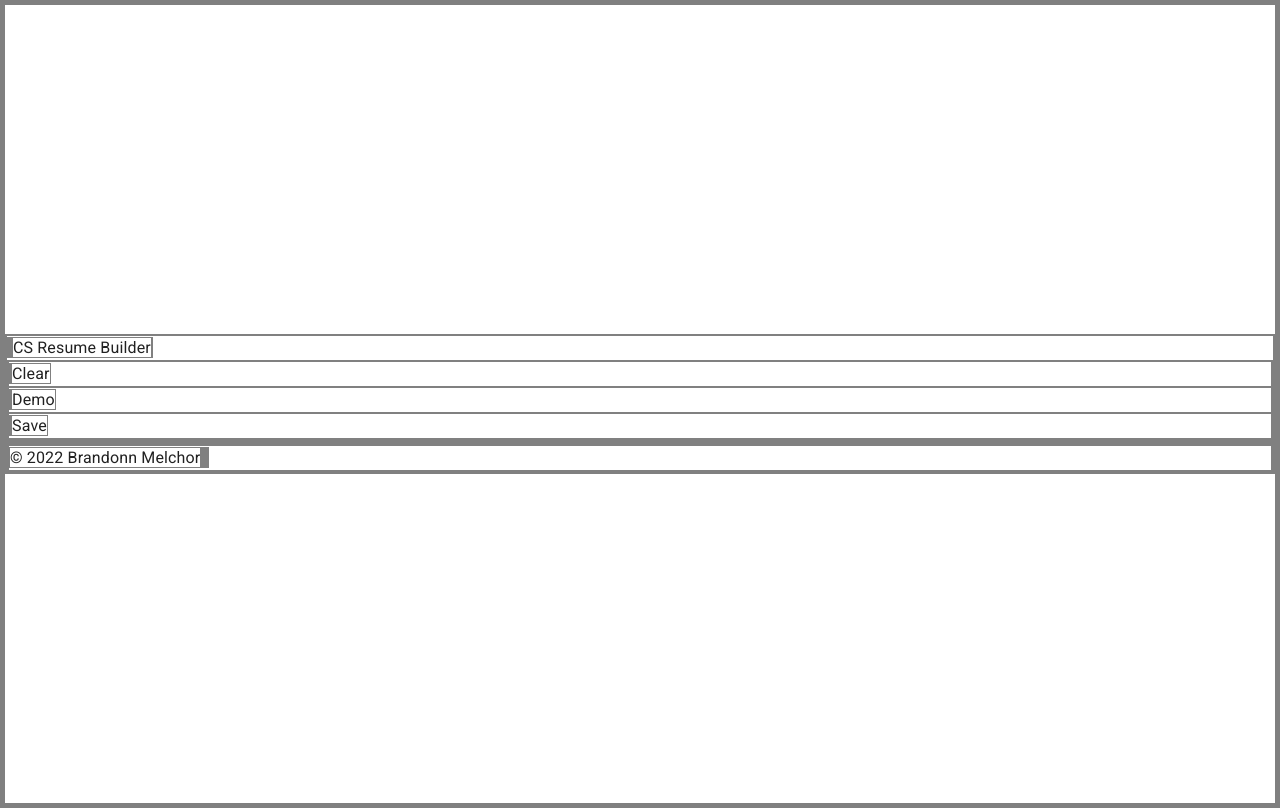
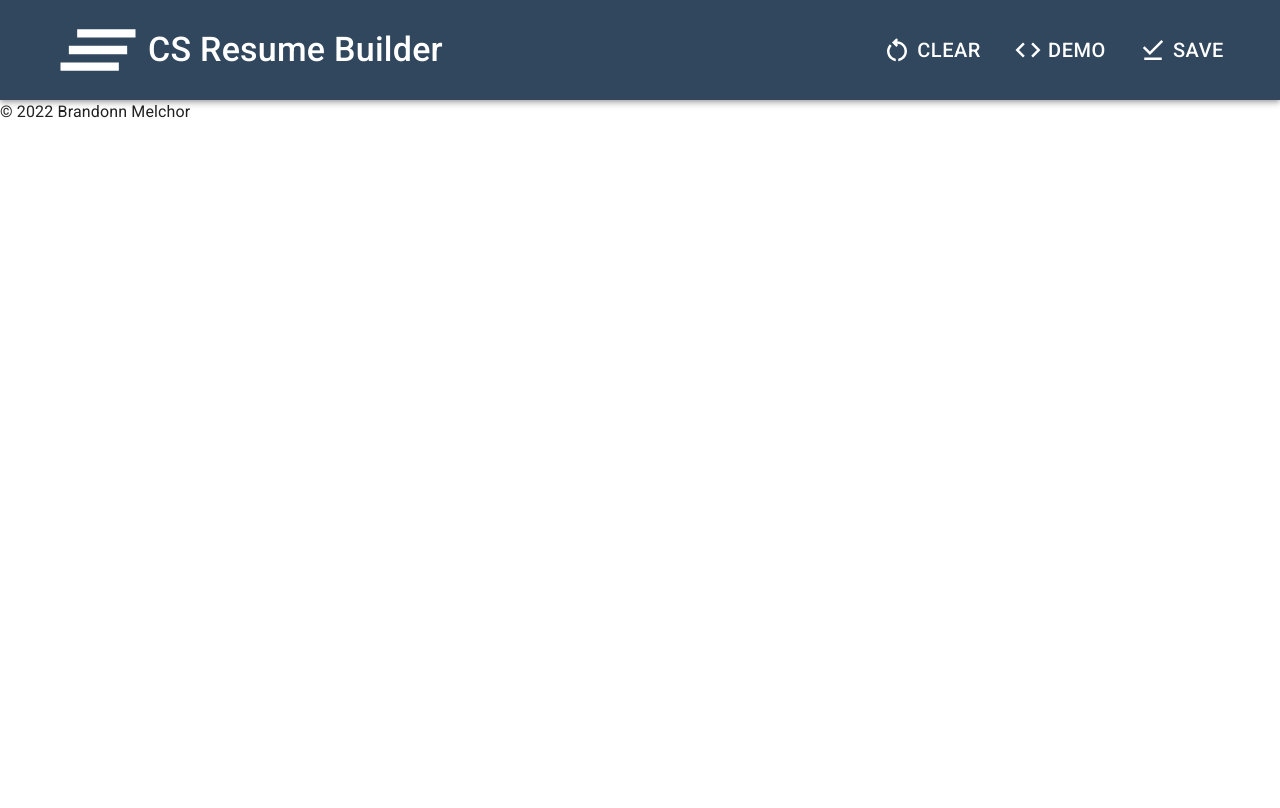
Before and after one commit to brandonnmelchor/resume-builder, a React (Create React App) app: page / in a window 1280 px wide. Built offline with nearby package versions, Linux system fonts and the light colour scheme.

Commit message:
add mui styles to nav

```diff
--- a/src/App.js
+++ b/src/App.js
@@ -1,18 +1,18 @@
 import React from "react";
-import AppBar from "./components/AppBar";
+import Nav from "./components/Nav";
 import Form from "./components/Form";
 import Resume from "./components/Resume";
 import Footer from "./components/Footer";
 import { newResume, demoResume, educationEntry, experienceEntry, projectEntry, entryDetails, newEntryMode } from "./components/state";
 
 import Box from "@mui/material/Box";
+import Stack from "@mui/material/Stack";
 import { createTheme, ThemeProvider } from "@mui/material/styles";
-import { blueGrey } from "@mui/material/colors";
 
 const theme = createTheme({
   palette: {
     primary: {
-      main: blueGrey[500],
+      main: "#30475e",
     },
   },
 });
@@ -195,9 +195,9 @@ export default class App extends React.Component {
     };
 
     return (
-      <Box id="app">
+      <Stack direction="column" justifyContent="center" alignItems="stretch">
         <ThemeProvider theme={theme}>
-          <AppBar resume={resume} printRef={printRef} handleChange={handleChange} />
+          <Nav resume={resume} printRef={printRef} handleChange={handleChange} />
           {/* <div className="container-lg px-4 py-5">
           <div className="row justify-content-center align-items-start gap-4">
             <Form resume={resume} entryMode={entryMode} handleChange={handleChange} />
@@ -206,7 +206,7 @@ export default class App extends React.Component {
         </div> */}
           <Footer />
         </ThemeProvider>
-      </Box>
+      </Stack>
     );
   }
 }
--- a/src/components/AppBar.js
+++ /dev/null
@@ -1,46 +0,0 @@
-import React from "react";
-import ReactToPrint, { PrintContextConsumer } from "react-to-print";
-
-export default class AppBar extends React.Component {
-  render() {
-    const { firstName, lastName } = this.props.resume.personal;
-    const printRef = this.props.printRef;
-    const { clearResume, resetDemo } = this.props.handleChange;
-
-    return (
-      <nav className="navbar navbar-expand-lg navbar-dark bg-dark mb-auto">
-        <div className="container-lg">
-          <a className="navbar-brand" role="button">
-            <span className="fs-1 fw-bold">
-              <i className="bi bi-file-code"></i>
-            </span>
-            <span className="fs-2 fw-bold"> CS Resume Builder</span>
-          </a>
-          <ul className="navbar-nav d-flex justify-content-between">
-            <div className="nav-item fs-5 text-white user-select-none me-3" onClick={clearResume} style={{ cursor: "pointer" }}>
-              <span className="nav-link">
-                <i className="bi bi-file-break"></i> Clear
-              </span>
-            </div>
-            <div className="nav-item fs-5 text-white user-select-none me-3" onClick={resetDemo} style={{ cursor: "pointer" }}>
-              <span className="nav-link">
-                <i className="bi bi-file-person"></i> Demo
-              </span>
-            </div>
-            <ReactToPrint content={() => printRef} documentTitle={`${firstName}${lastName}_Resume`}>
-              <PrintContextConsumer>
-                {({ handlePrint }) => (
-                  <div className="nav-item fs-5 text-white user-select-none" onClick={handlePrint} style={{ cursor: "pointer" }}>
-                    <span className="nav-link">
-                      <i className="bi bi-download"></i> Save
-                    </span>
-                  </div>
-                )}
-              </PrintContextConsumer>
-            </ReactToPrint>
-          </ul>
-        </div>
-      </nav>
-    );
-  }
-}
--- /dev/null
+++ b/src/components/Nav.js
@@ -0,0 +1,103 @@
+import React from "react";
+import ReactToPrint, { PrintContextConsumer } from "react-to-print";
+
+import Box from "@mui/material/Box";
+import Container from "@mui/material/Container";
+import Stack from "@mui/material/Stack";
+import AppBar from "@mui/material/AppBar";
+import Toolbar from "@mui/material/Toolbar";
+import Typography from "@mui/material/Typography";
+import Button from "@mui/material/Button";
+import ClearAllOutlinedIcon from "@mui/icons-material/ClearAllOutlined";
+import RestartAltOutlinedIcon from "@mui/icons-material/RestartAltOutlined";
+import CodeOutlinedIcon from "@mui/icons-material/CodeOutlined";
+import FileDownloadDoneOutlinedIcon from "@mui/icons-material/FileDownloadDoneOutlined";
+
+class AppBarA extends React.Component {
+  render() {
+    const { firstName, lastName } = this.props.resume.personal;
+    const printRef = this.props.printRef;
+    const { clearResume, resetDemo } = this.props.handleChange;
+
+    return (
+      <nav className="navbar navbar-expand-lg navbar-dark bg-dark mb-auto">
+        <div className="container-lg">
+          <a className="navbar-brand" role="button">
+            <span className="fs-1 fw-bold">
+              <i className="bi bi-file-code"></i>
+            </span>
+            <span className="fs-2 fw-bold"> CS Resume Builder</span>
+          </a>
+          <ul className="navbar-nav d-flex justify-content-between">
+            <div className="nav-item fs-5 text-white user-select-none me-3" onClick={clearResume} style={{ cursor: "pointer" }}>
+              <span className="nav-link">
+                <i className="bi bi-file-break"></i> Clear
+              </span>
+            </div>
+            <div className="nav-item fs-5 text-white user-select-none me-3" onClick={resetDemo} style={{ cursor: "pointer" }}>
+              <span className="nav-link">
+                <i className="bi bi-file-person"></i> Demo
+              </span>
+            </div>
+            <ReactToPrint content={() => printRef} documentTitle={`${firstName}${lastName}_Resume`}>
+              <PrintContextConsumer>
+                {({ handlePrint }) => (
+                  <div className="nav-item fs-5 text-white user-select-none" onClick={handlePrint} style={{ cursor: "pointer" }}>
+                    <span className="nav-link">
+                      <i className="bi bi-download"></i> Save
+                    </span>
+                  </div>
+                )}
+              </PrintContextConsumer>
+            </ReactToPrint>
+          </ul>
+        </div>
+      </nav>
+    );
+  }
+}
+
+export default class Nav extends React.Component {
+  render() {
+    const { firstName, lastName } = this.props.resume.personal;
+    const printRef = this.props.printRef;
+    const { clearResume, resetDemo } = this.props.handleChange;
+
+    return (
+      <Box mb={"auto"}>
+        <AppBar position="static">
+          <Container maxWidth="xl">
+            <Toolbar sx={{ display: "flex", justifyContent: "space-between" }}>
+              <Stack direction="row" justifyContent="center" alignItems="center">
+                <ClearAllOutlinedIcon sx={{ fontSize: "100px" }} />
+                <Typography variant="h4" sx={{ fontWeight: "500" }} component="h1">
+                  CS Resume Builder
+                </Typography>
+              </Stack>
+              <Stack direction="row" justifyContent="center" alignItems="center">
+                <Box mr={2}>
+                  <Button color="inherit" sx={{ fontSize: "20px" }}>
+                    <RestartAltOutlinedIcon sx={{ fontSize: "30px", marginRight: "5px" }} />
+                    Clear
+                  </Button>
+                </Box>
+                <Box mr={2}>
+                  <Button color="inherit" sx={{ fontSize: "20px" }}>
+                    <CodeOutlinedIcon sx={{ fontSize: "30px", marginRight: "5px" }} />
+                    Demo
+                  </Button>
+                </Box>
+                <Box>
+                  <Button color="inherit" sx={{ fontSize: "20px" }}>
+                    <FileDownloadDoneOutlinedIcon sx={{ fontSize: "30px", marginRight: "5px" }} />
+                    Save
+                  </Button>
+                </Box>
+              </Stack>
+            </Toolbar>
+          </Container>
+        </AppBar>
+      </Box>
+    );
+  }
+}
--- a/src/styles/styles.css
+++ b/src/styles/styles.css
@@ -3,12 +3,5 @@
   margin: 0;
   padding: 0;
   font-family: "Roboto";
-  border: 1px solid gray;
+  /* border: 1px solid black; */
 }
-
-#app {
-  height: 100vh;
-  display: flex;
-  flex-direction: column;
-  justify-content: center;
-}
```
